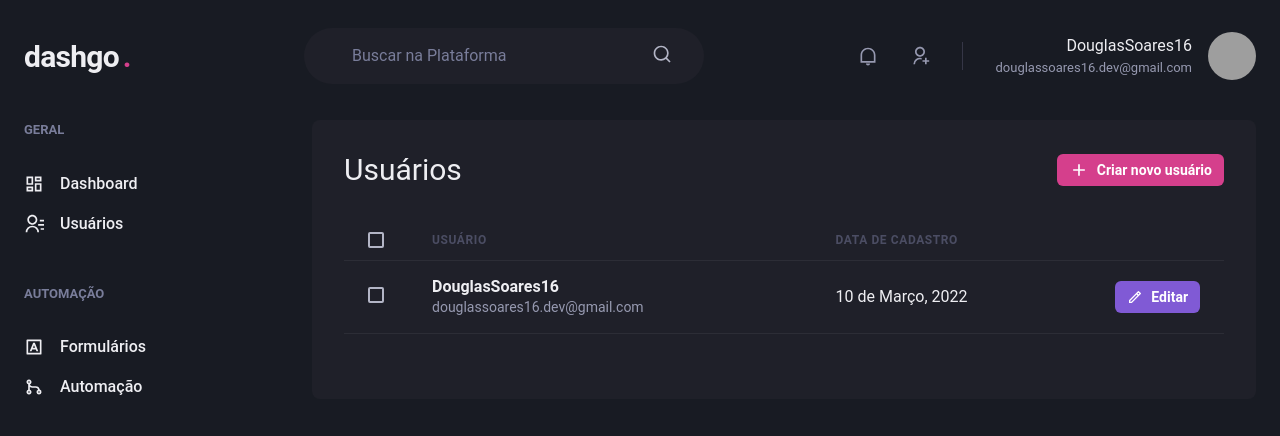
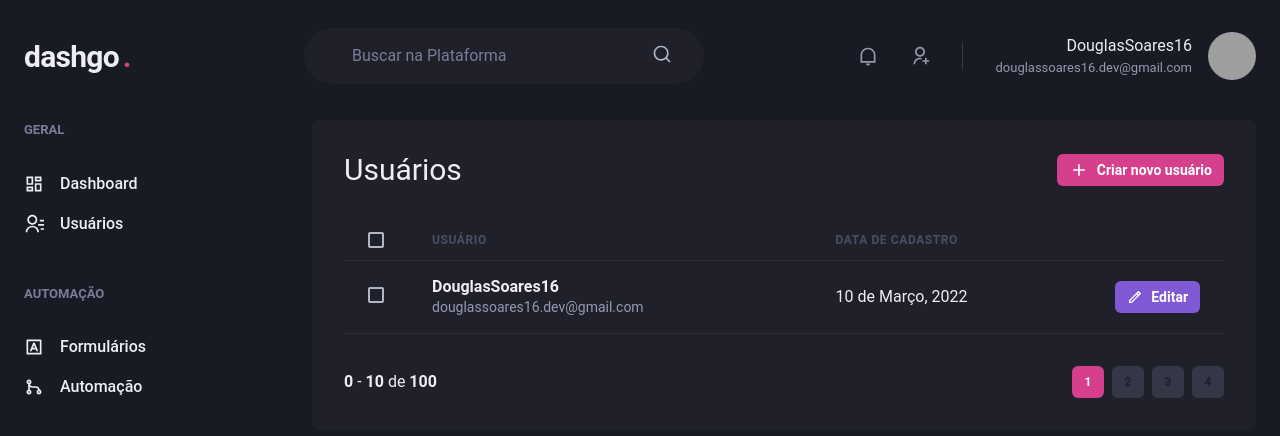
Before and after one commit to DouglasSoares16/dashgo, a Next.js app: page /users in a window 1280 px wide. Shown: the top 436 px of the page. Built offline with nearby package versions, Linux system fonts and the light colour scheme; grey boxes are pictures that could not be loaded.

Commit message:
Component: Pagination

```diff
--- /dev/null
+++ b/src/components/Pagination.tsx
@@ -0,0 +1,60 @@
+import { Box, Button, Stack } from "@chakra-ui/react";
+
+export function Pagination() {
+  return (
+    <Stack
+      direction="row"
+      mt="8"
+      justify="space-between"
+      align="center"
+      spacing="6"
+    >
+
+      <Box>
+        <strong>0</strong> - <strong>10</strong> de <strong>100</strong>
+      </Box>
+      <Stack direction="row" spacing="2">
+        <Button
+          size="sm"
+          fontSize="xs"
+          width="4"
+          colorScheme="pink"
+          disabled
+          _disabled={{
+            bgColor: "pink.500",
+            cursor: "default"
+          }}>1</Button>
+
+        <Button
+          size="sm"
+          fontSize="xs"
+          width="4"
+          bgColor="gray.700"
+          _hover={{
+            bgColor: "gray.500"
+          }}
+        >2</Button>
+
+        <Button
+          size="sm"
+          fontSize="xs"
+          width="4"
+          bgColor="gray.700"
+          _hover={{
+            bgColor: "gray.500"
+          }}
+        >3</Button>
+
+        <Button
+          size="sm"
+          fontSize="xs"
+          width="4"
+          bgColor="gray.700"
+          _hover={{
+            bgColor: "gray.500"
+          }}
+        >4</Button>
+      </Stack>
+    </Stack>
+  );
+}
--- a/src/pages/users/index.tsx
+++ b/src/pages/users/index.tsx
@@ -1,6 +1,7 @@
 import { Text, Box, Button, Checkbox, Flex, Heading, Icon, Table, Tbody, Td, Th, Thead, Tr } from "@chakra-ui/react";
 import { RiAddLine, RiPencilLine } from "react-icons/ri";
 import { Header } from "../../components/Header";
+import { Pagination } from "../../components/Pagination";
 import { Sidebar } from "../../components/Sidebar";
 
 
@@ -77,6 +78,8 @@
               </Tr>
             </Tbody>
           </Table>
+
+          <Pagination />
         </Box>
       </Flex>
     </Box>
```
